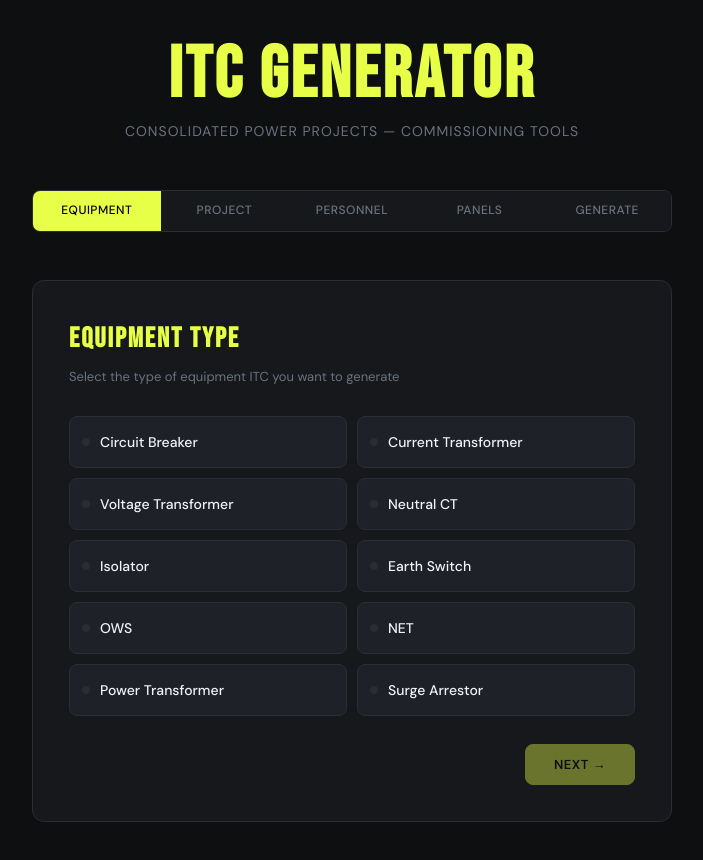
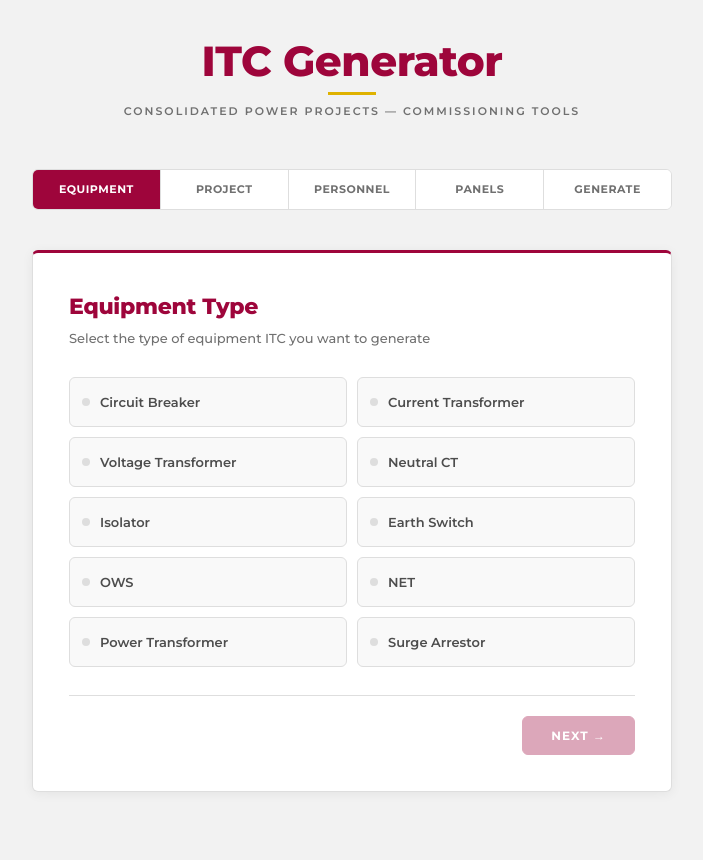
Before and after one commit to chrisheron086-svg/itc-generator, a React (Create React App) app in the folder frontend/: page / in a window 1280 px wide. Shown: the top 860 px of the page, without its empty margins (288-991 px from the left). Built offline with nearby package versions, Linux system fonts and the light colour scheme; no server answers.

Commit message:
Apply CPP brand style guide

```diff
--- a/frontend/src/App.jsx
+++ b/frontend/src/App.jsx
@@ -16,6 +16,7 @@
   flex-direction: column;
   align-items: center;
   padding: 40px 20px 80px;
+  background: var(--bg);
 `;
 
 const Header = styled.div`
@@ -25,54 +26,68 @@
 `;
 
 const Title = styled.h1`
-  font-family: 'Bebas Neue', sans-serif;
-  font-size: clamp(42px, 6vw, 72px);
-  letter-spacing: 3px;
+  font-family: 'Montserrat', sans-serif;
+  font-size: clamp(28px, 5vw, 42px);
+  font-weight: 800;
   color: var(--accent);
   line-height: 1;
+  letter-spacing: -0.5px;
 `;
 
 const Subtitle = styled.p`
   color: var(--text-muted);
   margin-top: 8px;
-  font-size: 14px;
-  letter-spacing: 1px;
+  font-size: 11px;
+  font-weight: 600;
+  letter-spacing: 2px;
   text-transform: uppercase;
+`;
+
+const GoldLine = styled.div`
+  width: 48px;
+  height: 3px;
+  background: #DFB200;
+  margin: 10px auto 0;
 `;
 
 const StepBar = styled.div`
   display: flex;
   gap: 0;
-  margin-bottom: 48px;
+  margin-bottom: 40px;
   border: 1px solid var(--border);
   border-radius: var(--radius);
   overflow: hidden;
   width: 100%;
   max-width: 640px;
+  background: var(--surface);
 `;
 
 const Step = styled.div`
   flex: 1;
-  padding: 10px 4px;
+  padding: 11px 4px;
   text-align: center;
-  font-size: 12px;
-  font-weight: 500;
+  font-size: 11px;
+  font-weight: 700;
   letter-spacing: 0.5px;
   text-transform: uppercase;
-  background: ${p => p.active ? "var(--accent)" : p.done ? "var(--surface2)" : "var(--surface)"};
-  color: ${p => p.active ? "#000" : p.done ? "var(--accent-dim)" : "var(--text-muted)"};
+  background: ${p => p.active ? "var(--accent)" : p.done ? "#F9F9F9" : "var(--surface)"};
+  color: ${p => p.active ? "#fff" : p.done ? "var(--accent)" : "var(--text-muted)"};
+  border-right: 1px solid var(--border);
   transition: all 0.2s;
   cursor: ${p => p.done ? "pointer" : "default"};
+  &:last-child { border-right: none; }
 `;
 
 const Card = styled.div`
   background: var(--surface);
   border: 1px solid var(--border);
-  border-radius: 12px;
+  border-top: 3px solid var(--accent);
+  border-radius: var(--radius);
   padding: 36px;
   width: 100%;
   max-width: 640px;
   animation: ${fadeIn} 0.3s ease;
+  box-shadow: 0 2px 12px rgba(0,0,0,0.06);
 `;
 
 const INITIAL_FORM = {
@@ -115,6 +130,7 @@
     <Shell>
       <Header>
         <Title>ITC Generator</Title>
+        <GoldLine />
         <Subtitle>Consolidated Power Projects — Commissioning Tools</Subtitle>
       </Header>
       <StepBar>
--- a/frontend/src/components/EquipmentSelect.jsx
+++ b/frontend/src/components/EquipmentSelect.jsx
@@ -27,10 +27,10 @@
   padding: 16px 12px;
   border-radius: var(--radius);
   border: 1px solid ${p => p.selected ? "var(--accent)" : "var(--border)"};
-  background: ${p => p.selected ? "rgba(232,255,71,0.08)" : "var(--surface2)"};
-  color: ${p => p.selected ? "var(--accent)" : "var(--text)"};
-  font-size: 14px;
-  font-weight: 500;
+  background: ${p => p.selected ? "rgba(158,5,59,0.06)" : "var(--surface2)"};
+  color: ${p => p.selected ? "var(--accent)" : "var(--text-light)"};
+  font-size: 13px;
+  font-weight: 600;
   text-align: left;
   cursor: pointer;
   transition: all 0.15s;
--- a/frontend/src/components/PanelNumbers.jsx
+++ b/frontend/src/components/PanelNumbers.jsx
@@ -6,13 +6,13 @@
   display: inline-flex;
   align-items: center;
   gap: 8px;
-  background: rgba(232,255,71,0.1);
+  background: rgba(158,5,59,0.07);
   border: 1px solid var(--accent);
   color: var(--accent);
-  border-radius: 6px;
-  padding: 6px 12px;
-  font-size: 13px;
-  font-weight: 500;
+  border-radius: 4px;
+  padding: 5px 10px;
+  font-size: 12px;
+  font-weight: 700;
   margin: 4px;
 `;
 
--- a/frontend/src/components/ReviewGenerate.jsx
+++ b/frontend/src/components/ReviewGenerate.jsx
@@ -32,12 +32,13 @@
 `;
 
 const Tag = styled.span`
-  background: rgba(232,255,71,0.1);
+  background: rgba(158,5,59,0.07);
   border: 1px solid var(--accent);
   color: var(--accent);
-  border-radius: 4px;
-  padding: 2px 8px;
-  font-size: 12px;
+  border-radius: 3px;
+  padding: 2px 7px;
+  font-size: 11px;
+  font-weight: 700;
   margin: 2px;
   display: inline-block;
 `;
@@ -46,9 +47,9 @@
   padding: 14px 16px;
   border-radius: var(--radius);
   font-size: 13px;
-  font-weight: 500;
+  font-weight: 600;
   margin-top: 16px;
-  background: ${p => p.error ? "rgba(255,77,77,0.1)" : "rgba(77,255,145,0.1)"};
+  background: ${p => p.error ? "rgba(158,5,59,0.07)" : "rgba(42,122,42,0.07)"};
   border: 1px solid ${p => p.error ? "var(--danger)" : "var(--success)"};
   color: ${p => p.error ? "var(--danger)" : "var(--success)"};
 `;
--- a/frontend/src/components/ui.js
+++ b/frontend/src/components/ui.js
@@ -1,28 +1,30 @@
 import styled from "styled-components";
 
 export const StepTitle = styled.h2`
-  font-family: 'Bebas Neue', sans-serif;
-  font-size: 28px;
-  letter-spacing: 2px;
+  font-family: 'Montserrat', sans-serif;
+  font-size: 22px;
+  font-weight: 800;
   color: var(--accent);
-  margin-bottom: 6px;
+  margin-bottom: 4px;
+  letter-spacing: -0.3px;
 `;
 
 export const StepDesc = styled.p`
   color: var(--text-muted);
   font-size: 13px;
   margin-bottom: 28px;
+  font-weight: 500;
 `;
 
 export const Field = styled.div`
   margin-bottom: 18px;
   label {
     display: block;
-    font-size: 12px;
-    font-weight: 600;
-    letter-spacing: 0.5px;
+    font-size: 11px;
+    font-weight: 700;
+    letter-spacing: 0.8px;
     text-transform: uppercase;
-    color: var(--text-muted);
+    color: var(--text-light);
     margin-bottom: 6px;
   }
 `;
@@ -39,20 +41,22 @@
   gap: 12px;
   margin-top: 28px;
   justify-content: flex-end;
+  padding-top: 20px;
+  border-top: 1px solid var(--border);
 `;
 
 export const Btn = styled.button`
   padding: 11px 28px;
   border-radius: var(--radius);
-  font-size: 13px;
-  font-weight: 600;
-  letter-spacing: 0.5px;
+  font-size: 12px;
+  font-weight: 700;
+  letter-spacing: 1px;
   text-transform: uppercase;
   border: none;
   background: ${p => p.primary ? "var(--accent)" : "var(--surface2)"};
-  color: ${p => p.primary ? "#000" : "var(--text)"};
+  color: ${p => p.primary ? "#fff" : "var(--text-light)"};
   border: 1px solid ${p => p.primary ? "var(--accent)" : "var(--border)"};
-  transition: opacity 0.15s;
+  transition: opacity 0.15s, background 0.15s;
   &:hover { opacity: 0.85; }
-  &:disabled { opacity: 0.4; cursor: not-allowed; }
+  &:disabled { opacity: 0.35; cursor: not-allowed; }
 `;
--- a/frontend/src/index.css
+++ b/frontend/src/index.css
@@ -1,17 +1,19 @@
-@import url('https://fonts.googleapis.com/css2?family=Bebas+Neue&family=DM+Sans:wght@300;400;500;600&display=swap');
+@import url('https://fonts.googleapis.com/css2?family=Montserrat:wght@300;400;500;600;700;800&display=swap');
 
 :root {
-  --bg: #0e0f11;
-  --surface: #16181c;
-  --surface2: #1e2127;
-  --border: #2a2d35;
-  --accent: #e8ff47;
-  --accent-dim: #b8cc2a;
-  --text: #f0f2f5;
-  --text-muted: #6b7280;
-  --danger: #ff4d4d;
-  --success: #4dff91;
-  --radius: 8px;
+  --bg: #F2F2F2;
+  --surface: #FFFFFF;
+  --surface2: #F9F9F9;
+  --border: #DEDEDE;
+  --accent: #9E053B;
+  --accent-dim: #7a0430;
+  --accent-gold: #DFB200;
+  --text: #000000;
+  --text-muted: #707070;
+  --text-light: #4D4D4D;
+  --danger: #9E053B;
+  --success: #2a7a2a;
+  --radius: 6px;
 }
 
 * {
@@ -23,18 +25,18 @@
 body {
   background: var(--bg);
   color: var(--text);
-  font-family: 'DM Sans', sans-serif;
+  font-family: 'Montserrat', sans-serif;
   font-size: 15px;
   line-height: 1.6;
   min-height: 100vh;
 }
 
 input, select {
-  background: var(--surface2);
+  background: var(--surface);
   border: 1px solid var(--border);
   border-radius: var(--radius);
   color: var(--text);
-  font-family: 'DM Sans', sans-serif;
+  font-family: 'Montserrat', sans-serif;
   font-size: 14px;
   padding: 10px 14px;
   width: 100%;
@@ -52,9 +54,9 @@
 
 button {
   cursor: pointer;
-  font-family: 'DM Sans', sans-serif;
+  font-family: 'Montserrat', sans-serif;
 }
 
 select option {
-  background: var(--surface2);
+  background: var(--surface);
 }
```
